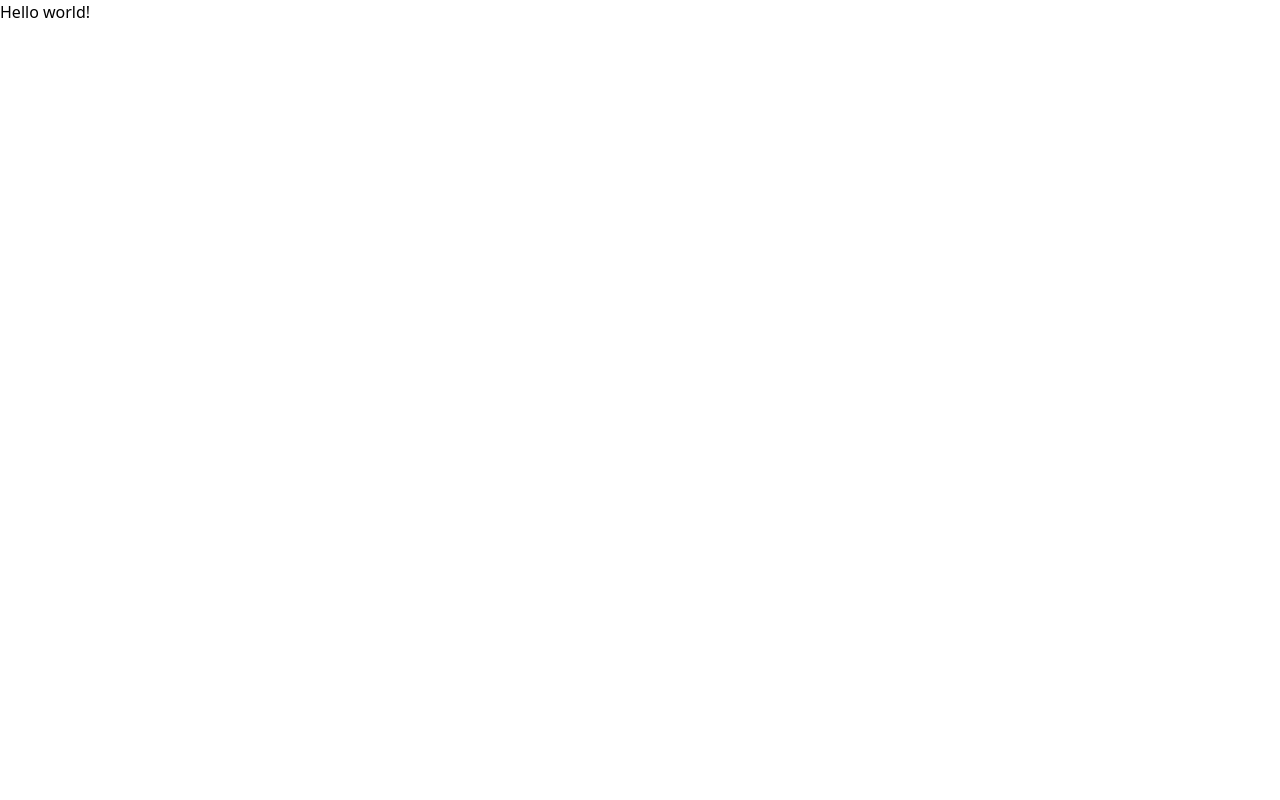
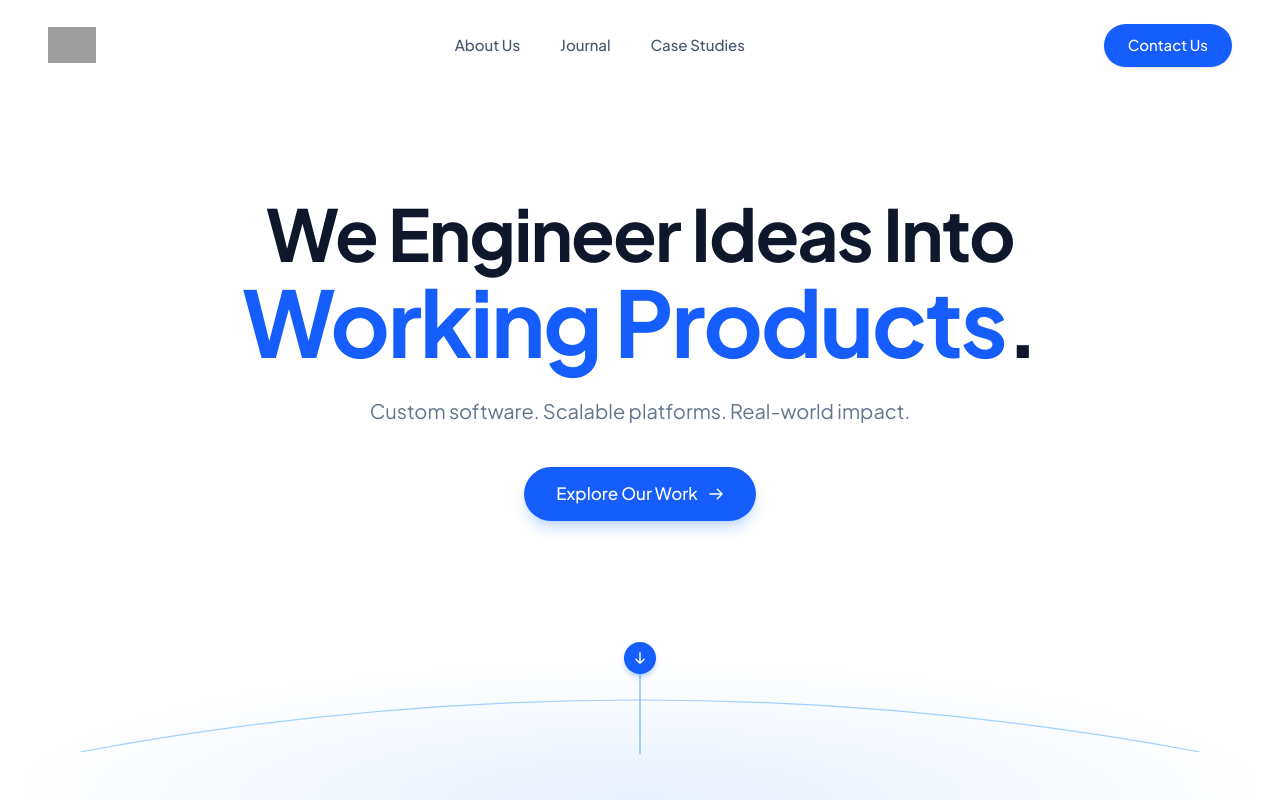
Before and after one commit to HarshaJyos/solvempire_test, a Next.js app: page / in a window 1280 px wide. Built offline with nearby package versions, Linux system fonts and the light colour scheme; grey boxes are pictures that could not be loaded.

Commit message:
feat: setup light mode landing page with logo and optically balanced headline

```diff
--- a/src/app/layout.tsx
+++ b/src/app/layout.tsx
@@ -1,15 +1,33 @@
 import type { Metadata } from "next";
+import { Plus_Jakarta_Sans } from "next/font/google";
 import "./globals.css";
 
+const plusJakartaSans = Plus_Jakarta_Sans({
+  subsets: ["latin"],
+  variable: "--font-plus-jakarta",
+  display: "swap",
+});
+
 export const metadata: Metadata = {
-  title: "Create Next App",
-  description: "Generated by create next app",
+  title: "Solvempire — We Engineer Ideas Into Working Products",
+  description: "Custom software. Scalable platforms. Real-world impact.",
+  icons: {
+    icon: "/logo.png",
+  },
 };
 
-export default function RootLayout({ children }: LayoutProps<"/">) {
+export default function RootLayout({
+  children,
+}: Readonly<{
+  children: React.ReactNode;
+}>) {
   return (
-    <html lang="en">
-      <body>{children}</body>
+    <html lang="en" className="light">
+      <body
+        className={`${plusJakartaSans.className} min-h-screen bg-white text-slate-900 antialiased selection:bg-blue-100 selection:text-blue-700`}
+      >
+        {children}
+      </body>
     </html>
   );
 }
--- a/src/app/page.tsx
+++ b/src/app/page.tsx
@@ -1,7 +1,195 @@
+"use client";
+
+import Image from "next/image";
+import Link from "next/link";
+import { useState } from "react";
+
 export default function Home() {
+  const [mobileMenuOpen, setMobileMenuOpen] = useState(false);
+
   return (
-    <main>
-      <div>Hello world!</div>
-    </main>
+    <div className="min-h-screen bg-white flex flex-col text-slate-900 selection:bg-blue-100 selection:text-blue-700">
+      {/* Navigation Bar */}
+      <header className="w-full max-w-7xl mx-auto px-6 sm:px-8 lg:px-12 pt-6 pb-4 flex items-center justify-between relative z-30">
+        {/* Logo */}
+        <Link href="/" className="flex items-center gap-2 group">
+          <Image
+            src="/logo.png"
+            alt="Solvempire Logo"
+            width={190}
+            height={44}
+            priority
+            className="h-8 sm:h-9 w-auto object-contain transition-transform duration-200 group-hover:scale-[1.02]"
+          />
+        </Link>
+
+        {/* Desktop Navigation Links */}
+        <nav className="hidden md:flex items-center gap-8 lg:gap-10">
+          <Link
+            href="#about"
+            className="text-slate-600 hover:text-blue-600 text-[15px] font-medium transition-colors duration-200"
+          >
+            About Us
+          </Link>
+          <Link
+            href="#journal"
+            className="text-slate-600 hover:text-blue-600 text-[15px] font-medium transition-colors duration-200"
+          >
+            Journal
+          </Link>
+          <Link
+            href="#case-studies"
+            className="text-slate-600 hover:text-blue-600 text-[15px] font-medium transition-colors duration-200"
+          >
+            Case Studies
+          </Link>
+        </nav>
+
+        {/* Desktop Contact CTA */}
+        <div className="hidden md:block">
+          <Link
+            href="#contact"
+            className="inline-flex items-center justify-center bg-blue-600 hover:bg-blue-700 active:bg-blue-800 text-white font-medium text-[15px] px-6 py-2.5 rounded-full shadow-sm hover:shadow-md hover:shadow-blue-500/20 transition-all duration-200 active:scale-95"
+          >
+            Contact Us
+          </Link>
+        </div>
+
+        {/* Mobile Hamburger Menu Button */}
+        <div className="md:hidden flex items-center">
+          <button
+            type="button"
+            onClick={() => setMobileMenuOpen(!mobileMenuOpen)}
+            className="p-2 rounded-lg text-slate-600 hover:text-slate-900 hover:bg-slate-100 transition-colors"
+            aria-label="Toggle Navigation Menu"
+          >
+            {mobileMenuOpen ? (
+              <svg className="w-6 h-6" fill="none" stroke="currentColor" viewBox="0 0 24 24">
+                <path strokeLinecap="round" strokeLinejoin="round" strokeWidth={2} d="M6 18L18 6M6 6l12 12" />
+              </svg>
+            ) : (
+              <svg className="w-6 h-6" fill="none" stroke="currentColor" viewBox="0 0 24 24">
+                <path strokeLinecap="round" strokeLinejoin="round" strokeWidth={2} d="M4 6h16M4 12h16M4 18h16" />
+              </svg>
+            )}
+          </button>
+        </div>
+      </header>
+
+      {/* Mobile Drawer */}
+      {mobileMenuOpen && (
+        <div className="md:hidden bg-white/95 backdrop-blur-md border-b border-slate-100 px-6 py-4 flex flex-col gap-4 shadow-lg animate-in slide-in-from-top-2 duration-200 relative z-20">
+          <Link
+            href="#about"
+            onClick={() => setMobileMenuOpen(false)}
+            className="text-slate-700 hover:text-blue-600 font-medium py-1"
+          >
+            About Us
+          </Link>
+          <Link
+            href="#journal"
+            onClick={() => setMobileMenuOpen(false)}
+            className="text-slate-700 hover:text-blue-600 font-medium py-1"
+          >
+            Journal
+          </Link>
+          <Link
+            href="#case-studies"
+            onClick={() => setMobileMenuOpen(false)}
+            className="text-slate-700 hover:text-blue-600 font-medium py-1"
+          >
+            Case Studies
+          </Link>
+          <Link
+            href="#contact"
+            onClick={() => setMobileMenuOpen(false)}
+            className="inline-flex items-center justify-center bg-blue-600 hover:bg-blue-700 text-white font-medium px-5 py-2.5 rounded-full text-center mt-2 shadow-sm"
+          >
+            Contact Us
+          </Link>
+        </div>
+      )}
+
+      {/* Hero Section */}
+      <main className="flex-1 flex flex-col justify-between items-center text-center px-4 sm:px-6 pt-16 sm:pt-24 md:pt-28 relative">
+        <div className="max-w-4xl mx-auto flex flex-col items-center">
+          {/* Main Headline - Optically balanced for equal visual width across both lines */}
+          <h1 className="text-4xl sm:text-6xl md:text-7xl lg:text-[5.2rem] font-bold text-slate-900 leading-[1.08] text-center flex flex-col items-center">
+            <span className="block text-[0.86em] font-bold text-slate-900 tracking-tight">
+              We Engineer Ideas Into
+            </span>
+            <span className="block text-[1.10em] font-bold text-blue-600 tracking-tight">
+              Working Products<span className="text-slate-900">.</span>
+            </span>
+          </h1>
+
+          {/* Subtitle */}
+          <p className="mt-5 sm:mt-6 text-base sm:text-lg md:text-xl text-slate-500 font-normal max-w-xl mx-auto leading-relaxed">
+            Custom software. Scalable platforms. Real-world impact.
+          </p>
+
+          {/* Primary CTA Button */}
+          <div className="mt-8 sm:mt-10">
+            <Link
+              href="#explore"
+              className="group inline-flex items-center gap-2.5 bg-blue-600 hover:bg-blue-700 active:bg-blue-800 text-white font-medium text-base sm:text-[17px] px-8 py-3.5 rounded-full shadow-lg shadow-blue-500/25 hover:shadow-blue-500/35 hover:-translate-y-0.5 active:translate-y-0 transition-all duration-200"
+            >
+              <span>Explore Our Work</span>
+              <svg
+                className="w-4 h-4 transition-transform duration-200 group-hover:translate-x-1"
+                fill="none"
+                stroke="currentColor"
+                strokeWidth={2.2}
+                viewBox="0 0 24 24"
+              >
+                <path strokeLinecap="round" strokeLinejoin="round" d="M14 5l7 7m0 0l-7 7m7-7H3" />
+              </svg>
+            </Link>
+          </div>
+        </div>
+
+        {/* Arch & Scroll Indicator Visual Element */}
+        <div className="w-full relative overflow-hidden mt-16 sm:mt-24 pt-4 pb-12 flex flex-col items-center">
+          {/* Ambient Blue Radial Glow */}
+          <div
+            className="absolute inset-0 -top-20 bg-[radial-gradient(ellipse_70%_80%_at_50%_100%,rgba(59,130,246,0.12),transparent_75%)] pointer-events-none"
+            aria-hidden="true"
+          />
+
+          {/* Responsive SVG Arc Curve */}
+          <div className="relative w-full max-w-6xl mx-auto px-4">
+            <svg
+              viewBox="0 0 1200 120"
+              preserveAspectRatio="none"
+              className="w-full h-16 sm:h-20 md:h-24 stroke-blue-300/80 fill-none"
+              style={{ strokeWidth: "1.5" }}
+            >
+              <path d="M 0 120 Q 600 -10 1200 120" />
+            </svg>
+
+            {/* Circular Down Button positioned exactly at the peak of the arc */}
+            <div className="absolute left-1/2 -top-3.5 -translate-x-1/2 flex flex-col items-center">
+              <Link
+                href="#explore"
+                aria-label="Scroll down to explore"
+                className="w-8 h-8 rounded-full bg-blue-600 hover:bg-blue-700 active:bg-blue-800 text-white flex items-center justify-center shadow-md shadow-blue-500/30 transition-all duration-200 hover:scale-110 active:scale-95 z-10"
+              >
+                <svg
+                  className="w-3.5 h-3.5"
+                  fill="none"
+                  stroke="currentColor"
+                  strokeWidth="2.5"
+                  viewBox="0 0 24 24"
+                >
+                  <path strokeLinecap="round" strokeLinejoin="round" d="M19 14l-7 7m0 0l-7-7m7 7V3" />
+                </svg>
+              </Link>
+              {/* Vertical line extending downward */}
+              <div className="w-[1.5px] h-20 bg-blue-300/80" />
+            </div>
+          </div>
+        </div>
+      </main>
+    </div>
   );
 }
```
Also changed, not shown: 2 other files (tests, documents, lock files or other folders).
